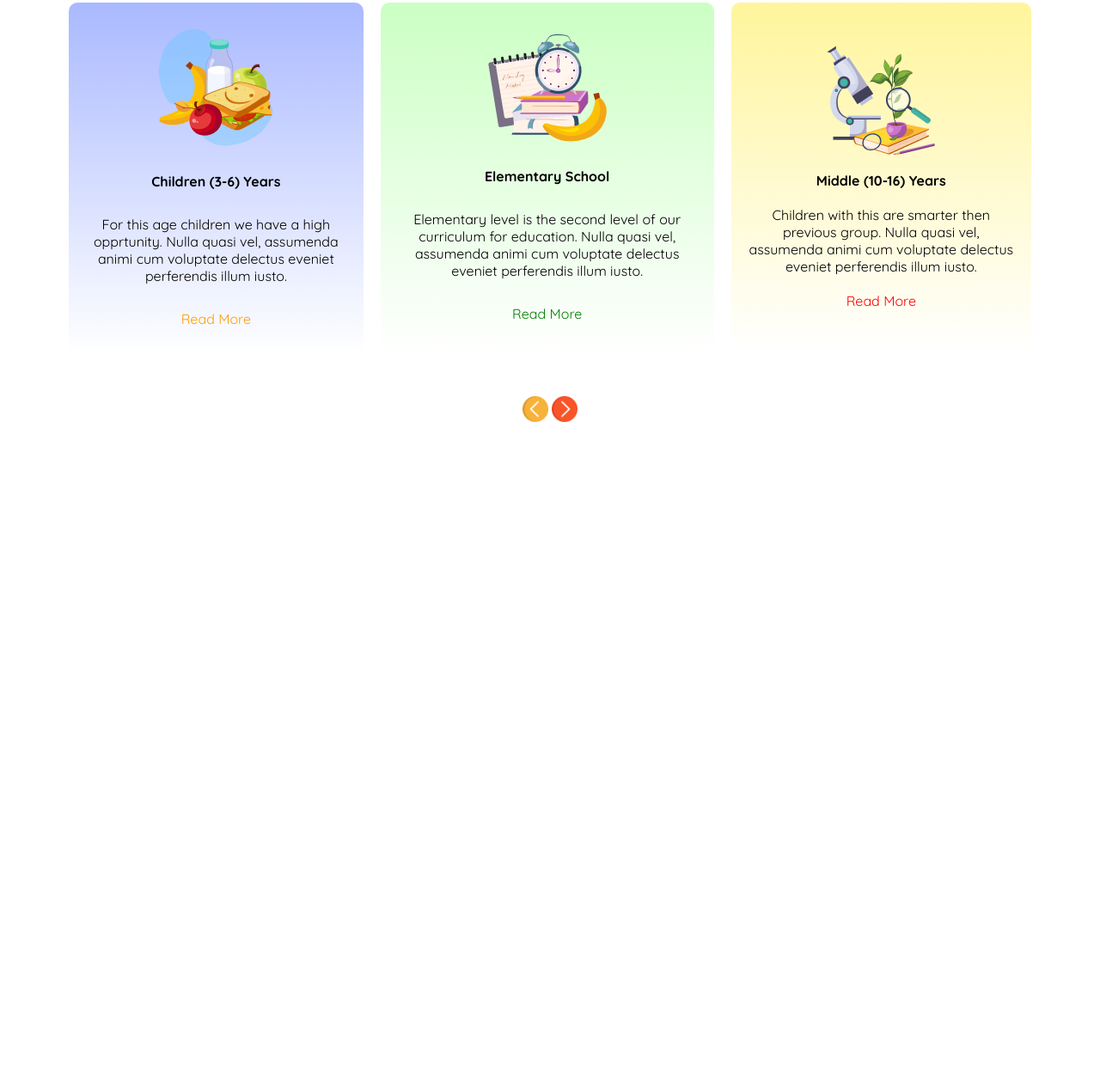
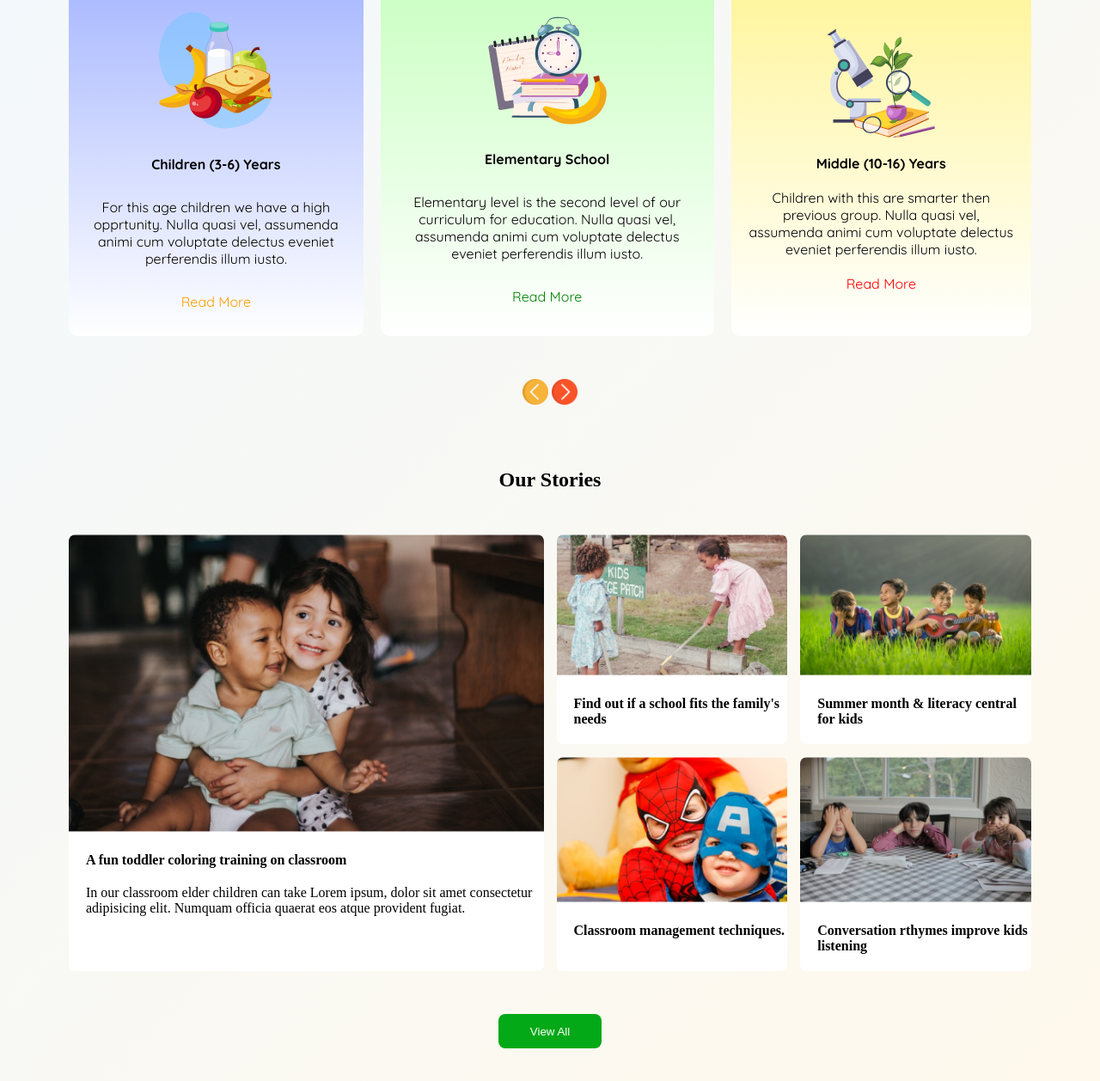
Before and after one commit to aminul9755/kids-education, a plain HTML site: page index.html in a window 1280 px wide. Shown: the part 590-1848 px from the top of the page at 86% size. Before the commit the page ends 1105 px from the top, so only its background shows below. Drawn offline with nearby package versions, Linux system fonts and the light colour scheme.

Commit message:
Create stories sections structure, style it and design it for smaller device

```diff
--- a/index.html
+++ b/index.html
@@ -11,6 +11,7 @@
   <link rel="stylesheet" href="styles/header.css">
   <link rel="stylesheet" href="styles/hero.css">
   <link rel="stylesheet" href="styles/curriculum.css">
+  <link rel="stylesheet" href="styles/stories.css">
   <script src="https://ajax.googleapis.com/ajax/libs/jquery/3.5.1/jquery.min.js"></script>
 </head>
 <body>
@@ -76,6 +77,46 @@
       </div>
     </div>
 
+    <div class="stories-section">
+      <div class="stories-headline">
+        <h2>Our Stories</h2>
+      </div>
+
+      <div class="five-photos">
+        <div class="image1">
+          <img src="assets/story-1.png">
+          <h4 class="image-title">A fun toddler coloring training on classroom</h4>
+          <p class="image-para">In our classroom elder children can take Lorem ipsum, dolor sit amet consectetur adipisicing elit. Numquam officia quaerat eos atque provident fugiat.</p>
+        </div>
+        <div class="four-photos">
+          <div class="second-img">
+            <img src="assets/story-2.png">
+            <h4 class="image-title">Find out if a school fits the family's needs</h4>
+          </div>
+
+          <div class="second-img">
+            <img src="assets/story-3.png">
+            <h4 class="image-title">Summer month & literacy central for kids</h4>
+          </div>
+
+          <div class="second-img">
+            <img src="assets/story-4.png">
+            <h4 class="image-title">Classroom management techniques.</h4>
+          </div>
+
+          <div class="second-img">
+            <img src="assets/story-5.png">
+            <h4 class="image-title">Conversation rthymes improve kids listening</h4>
+          </div>
+        </div>
+      </div>
+
+      <div class="view-all-btn">
+        <button class="view-all">View All</button>
+      </div>
+
+    </div>
+
   </main>
   <footer>
 
--- a/styles/curriculum.css
+++ b/styles/curriculum.css
@@ -10,6 +10,7 @@
 .curriculum-title{
   font-size: 25px;
   font-weight: bold;
+  margin-top: -20px;
 }
 
 .curriculum-level {
--- a/styles/general.css
+++ b/styles/general.css
@@ -11,4 +11,7 @@ p{
 
 body {
  margin: 20px 80px;
+ padding-bottom: 50px;
+ background-color: rgb(98, 182, 254);
+ background: linear-gradient(135deg, rgb(240, 248, 255), rgb(255, 249, 236));
 }
--- a/styles/hero.css
+++ b/styles/hero.css
@@ -28,7 +28,8 @@
   margin-bottom: 15px;
 }
 
-.enroll-btn {
+.enroll-btn,
+.view-all {
   width: 120px;
   height: 40px;
   background-color: rgb(4, 169, 23);
@@ -37,7 +38,8 @@
   border-radius: 8px;
 }
 
-.enroll-btn:hover {
+.enroll-btn:hover,
+.view-all:hover {
   background-color: rgb(39, 65, 0);
 }
 
--- /dev/null
+++ b/styles/stories.css
@@ -0,0 +1,88 @@
+
+
+.stories-headline {
+  display: flex;
+  justify-content: center;
+  align-items: center;
+  margin-top: 70px;
+  margin-bottom: 50px;
+}
+
+.five-photos {
+  display: grid;
+  grid-template-columns: 1fr 1fr;
+  align-items: top;
+  column-gap: 15px;
+}
+
+.five-photos img {
+  width: 100%;
+  border-start-end-radius: 8px;
+  border-top-left-radius: 8px;
+}
+
+.image1 {
+  background-color: white;
+  border-radius: 8px;
+}
+
+.four-photos {
+  display: grid;
+  grid-template-columns: 1fr 1fr;
+  row-gap: 15px;
+  column-gap: 15px;
+}
+
+.four-photos img {
+  width: 100%;
+}
+
+.image-title {
+  margin: 20px auto;
+  margin-left: 20px;
+}
+
+.image-para {
+  margin-left: 20px;
+}
+
+.view-all-btn {
+  display: flex;
+  justify-content: center;
+  align-items: center;
+  margin-top: 50px;
+}
+
+.second-img {
+  background-color: white;
+  border-radius: 8px;
+}
+
+@media screen and (max-width:756px) {
+  .stories-section {
+    display: flex;
+    flex-direction: column;
+  }
+
+  .four-photos {
+    display: grid;
+    grid-template-columns:column;
+  }
+
+  .second-img img {
+    width: 100%;
+  }
+
+  body {
+    margin: 5px 15px;
+  }
+
+  .five-photos {
+    display: flex;
+    flex-direction: column;
+  }
+
+  .image1 {
+    display: none;
+  }
+}
```
Also changed, not shown: back.jpg (added).
